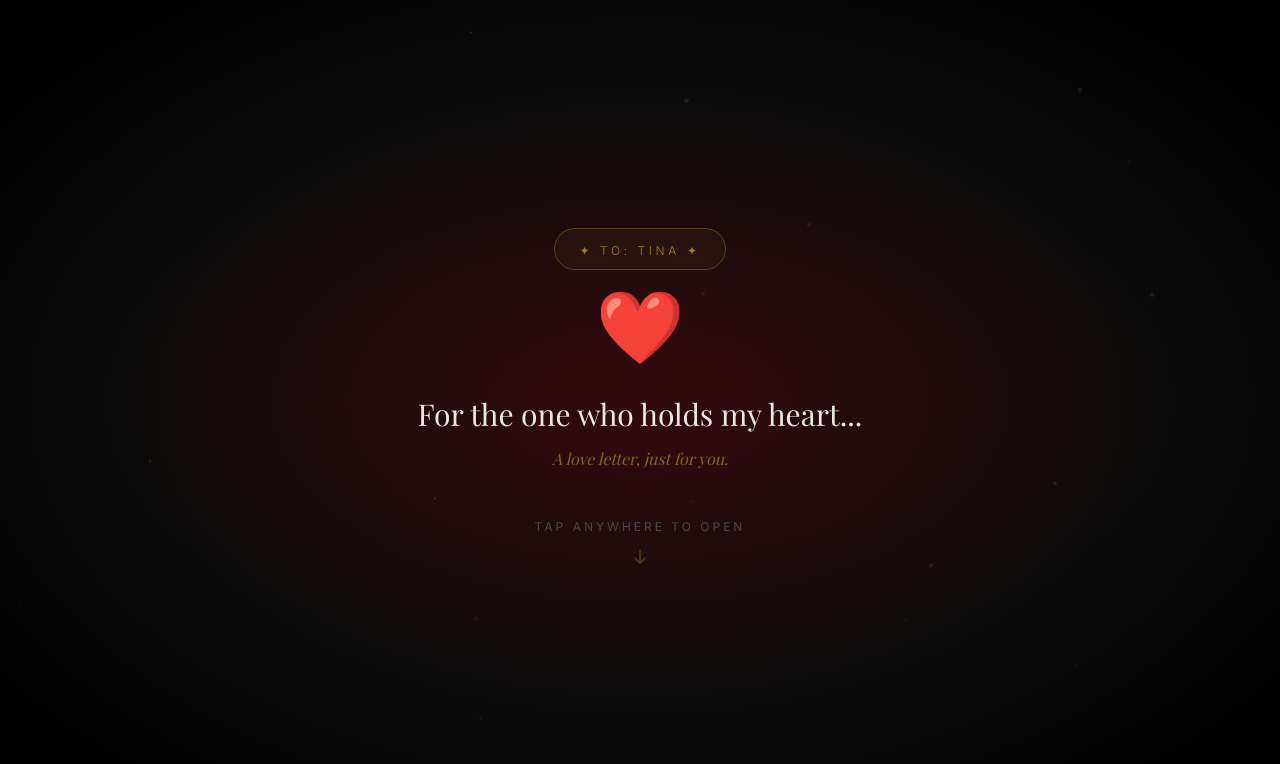
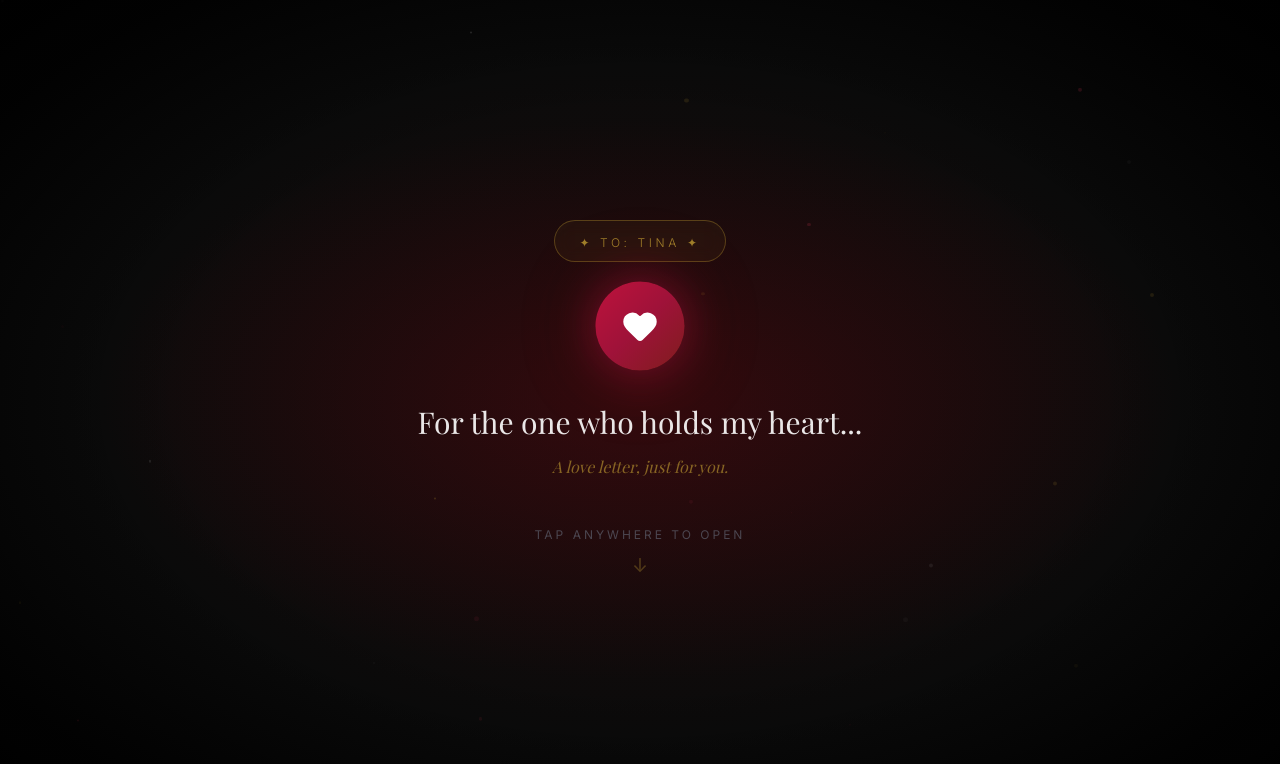
Before and after one commit to Oscarhoop/Trial, a React (Vite) app: page / in a window 1280 px wide. Shown: the top 764 px of the page. Built offline with nearby package versions, Linux system fonts and the light colour scheme; a web font is replaced by a local one.

Commit message:
fix: replace emoji heart on EntryGate with styled SVG icon

```diff
--- a/src/components/EntryGate.jsx
+++ b/src/components/EntryGate.jsx
@@ -1,5 +1,6 @@
-import { useState, useEffect, useRef } from 'react';
+import { useState, useEffect } from 'react';
 import { motion, AnimatePresence } from 'framer-motion';
+import { Heart } from 'lucide-react';
 
 // Pre-computed stable particle data
 const PARTICLES = Array.from({ length: 30 }, (_, i) => ({
@@ -143,9 +144,18 @@ const EntryGate = ({ onEnter }) => {
                                             repeat: Infinity,
                                             ease: [0.4, 0, 0.6, 1],
                                         }}
-                                        style={{ fontSize: '4rem', lineHeight: 1 }}
+                                        className="relative w-20 h-20 rounded-full flex items-center justify-center"
+                                        style={{
+                                            background: 'linear-gradient(135deg, #be123c 0%, #9f1239 50%, #7f1d1d 100%)',
+                                            boxShadow: '0 0 40px rgba(190,18,60,0.5), 0 0 80px rgba(190,18,60,0.2)',
+                                        }}
                                     >
-                                        ❤️
+                                        <Heart
+                                            size={36}
+                                            className="text-white"
+                                            fill="white"
+                                            strokeWidth={0}
+                                        />
                                     </motion.div>
                                 </motion.div>
                             )}
```
Also changed, not shown: .agents/AGENTS.md (added).
